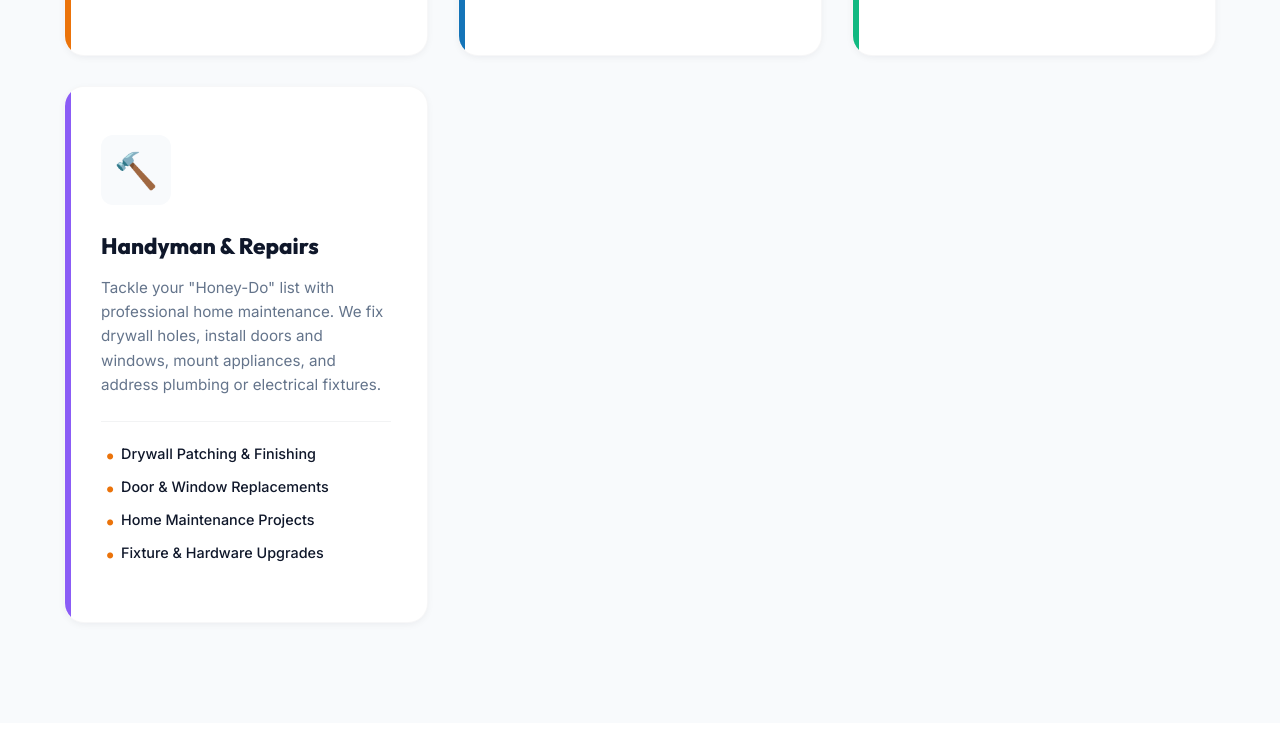
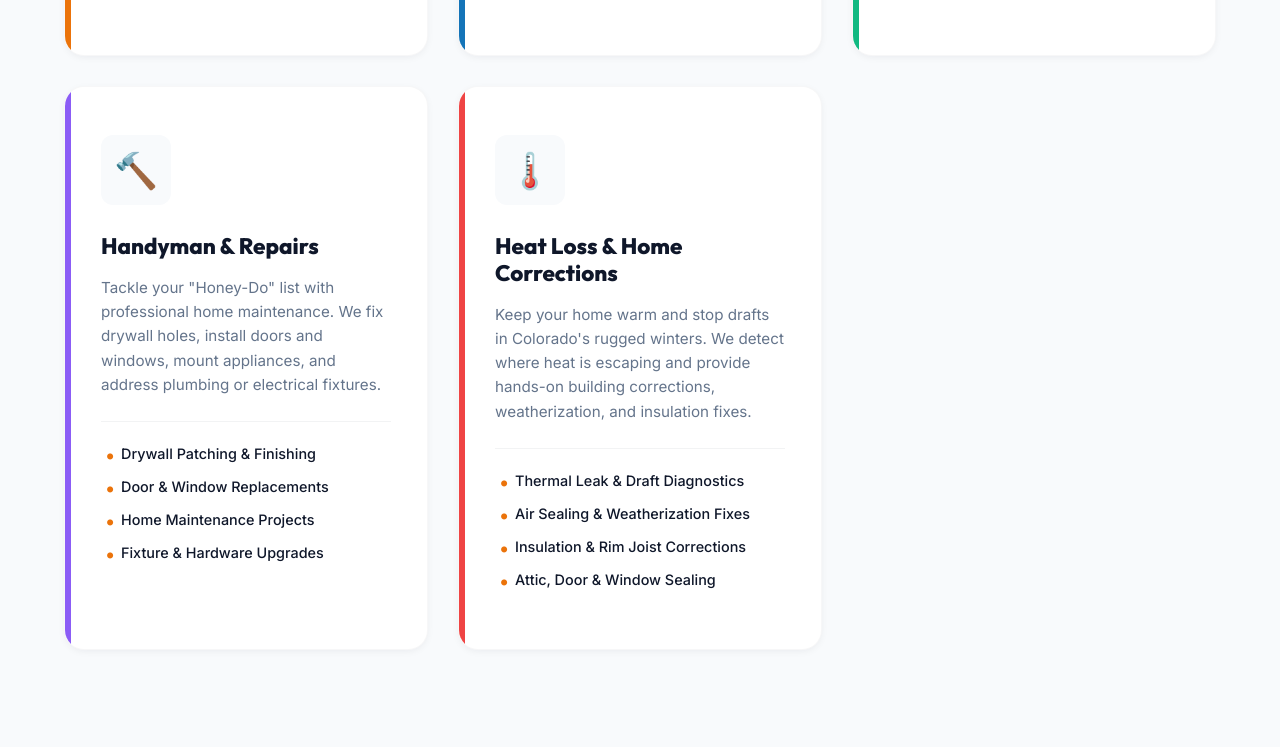
Before and after one commit to MTyson/ythehandiesthandyman.com, a plain HTML site: page index.html in a window 1280 px wide. Shown: the part 1773-2520 px from the top of the page. Drawn offline with Linux system fonts and the light colour scheme.

Commit message:
Add Heat Loss and Home Energy Corrections service

```diff
--- a/index.html
+++ b/index.html
@@ -231,6 +231,21 @@
                         <li>Fixture & Hardware Upgrades</li>
                     </ul>
                 </div>
+
+                <!-- Heat Loss & Energy Corrections -->
+                <div class="service-card" id="service-heatloss">
+                    <div class="card-icon-wrapper">
+                        <span class="card-icon">🌡️</span>
+                    </div>
+                    <h3 class="card-title">Heat Loss & Home Corrections</h3>
+                    <p class="card-description">Keep your home warm and stop drafts in Colorado's rugged winters. We detect where heat is escaping and provide hands-on building corrections, weatherization, and insulation fixes.</p>
+                    <ul class="card-list">
+                        <li>Thermal Leak & Draft Diagnostics</li>
+                        <li>Air Sealing & Weatherization Fixes</li>
+                        <li>Insulation & Rim Joist Corrections</li>
+                        <li>Attic, Door & Window Sealing</li>
+                    </ul>
+                </div>
             </div>
         </div>
     </section>
@@ -282,7 +297,7 @@
                         <span class="about-subtitle">Meet the Builder</span>
                         <h2 class="about-title">Thomas Ray Burkett Jr.</h2>
                         <p class="about-p">For years, Tom Burkett has been serving home buyers and homeowners across Southern Colorado. Known as the founder and lead inspector of **NOCO Home Inspection Detective**, Tom has inspected thousands of structures in the San Luis Valley, Saguache County, and beyond.</p>
-                        <p class="about-p">Through **The Handiest Handyman**, Tom takes that same level of diagnostic accuracy, engineering knowledge, and meticulous care and applies it directly to building and repairing. Whether it is framing a custom cedar deck in Crestone or repairing drywall in Salida, Tom is hands-on for every single project.</p>
+                        <p class="about-p">Through **The Handiest Handyman**, Tom takes that same level of diagnostic accuracy, engineering knowledge, and meticulous care and applies it directly to building, repairing, and home energy corrections. Whether it is diagnosing and correcting heat loss to keep homes warm in the winter, framing a custom cedar deck in Crestone, or repairing drywall in Salida, Tom is hands-on for every single project.</p>
 
                         <div class="signature-block">
                             <div class="sig-name">
--- a/styles.css
+++ b/styles.css
@@ -540,6 +540,7 @@ header.scrolled {
 .service-card#service-remodel::before { background-color: var(--accent); }
 .service-card#service-woodworking::before { background-color: #10b981; } /* Emerald */
 .service-card#service-handyman::before { background-color: #8b5cf6; } /* Violet */
+.service-card#service-heatloss::before { background-color: #ef4444; } /* Red/Heat */
 
 .service-card:hover {
     transform: translateY(-8px);
```
